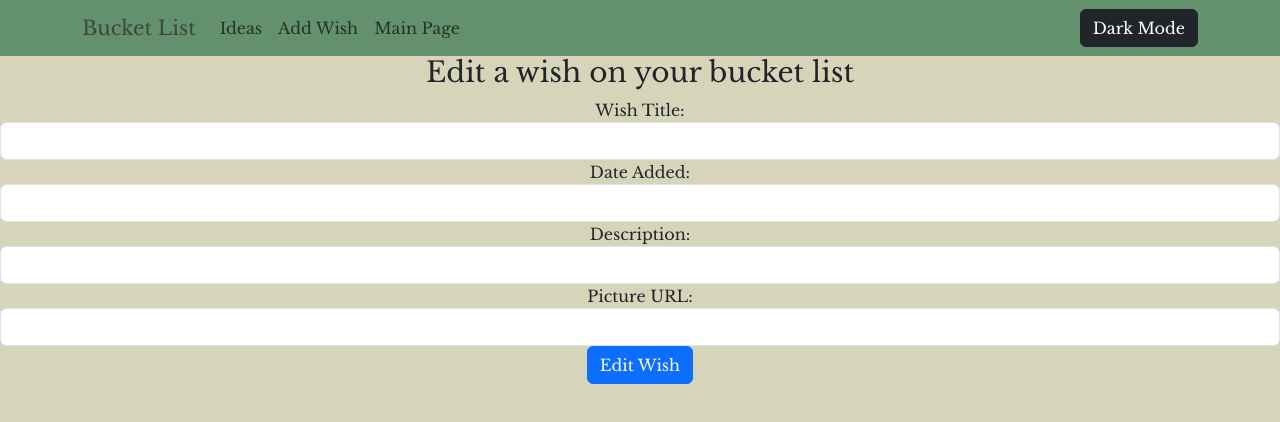
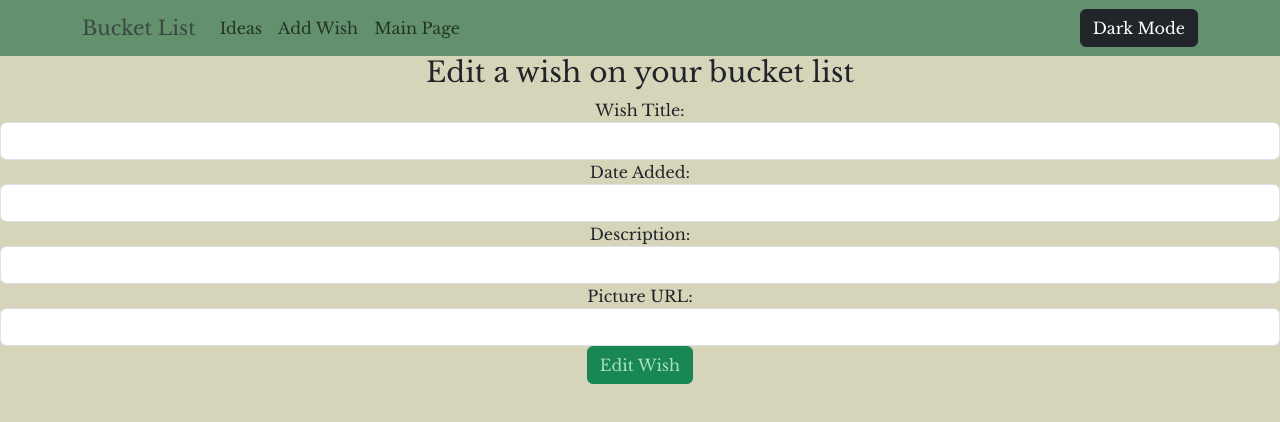
Before and after one commit to natashazywczyk/DataRepProject, a React (Create React App) app: page /editlist/1 in a window 1280 px wide. Shown: the top 422 px of the page. Built offline with nearby package versions, Linux system fonts and the light colour scheme; no server answers.

Commit message:
Changed colour of edit button

```diff
--- a/src/components/EditList.js
+++ b/src/components/EditList.js
@@ -79,7 +79,7 @@ export default function EditList(props) {
                     onChange={(e) => setPicture(e.target.value)} />
                 </div>
                 <div className="form-group">
-                    <input type="submit" value="Edit Wish" className="btn btn-primary" />
+                    <input type="submit" value="Edit Wish" className="btn btn-success" style={{ color: '#a9dfbf' }} />
                 </div>
             </form>
         </div>
```
